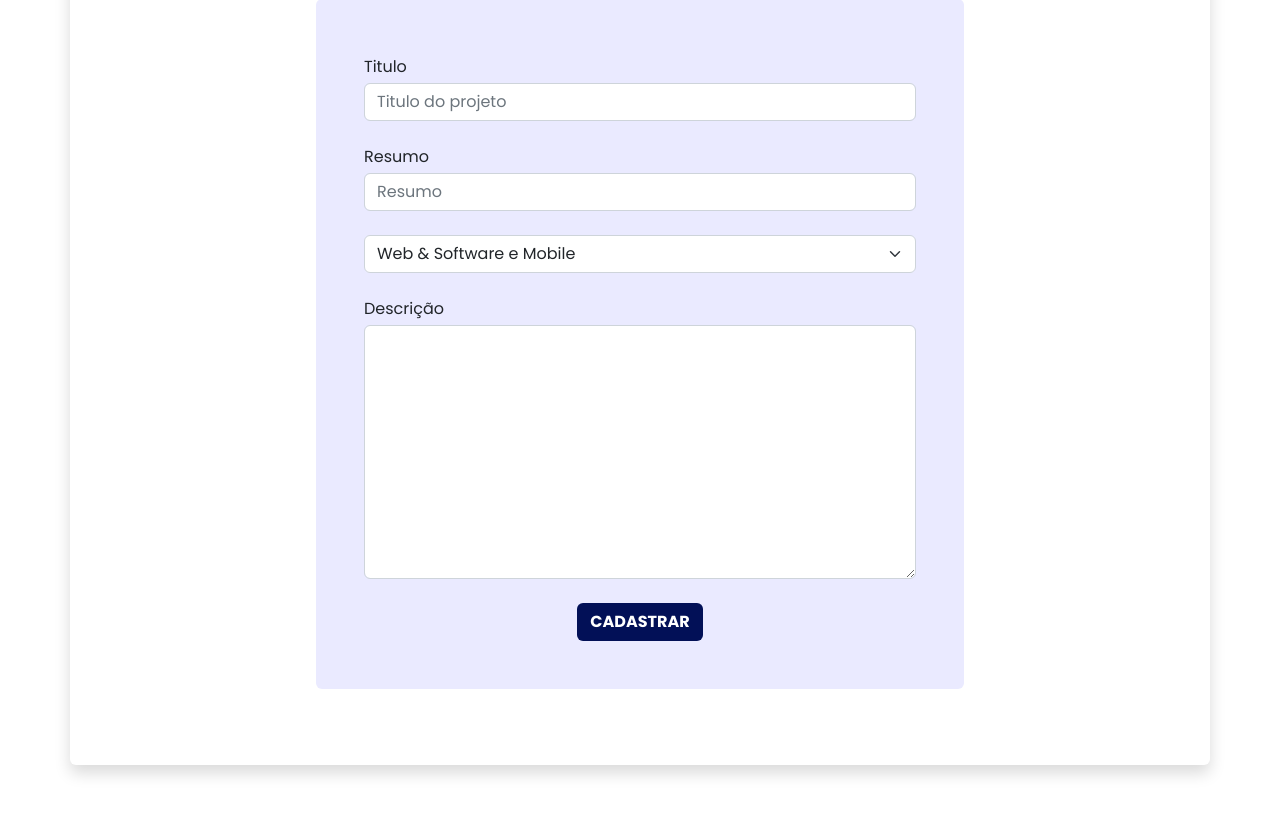
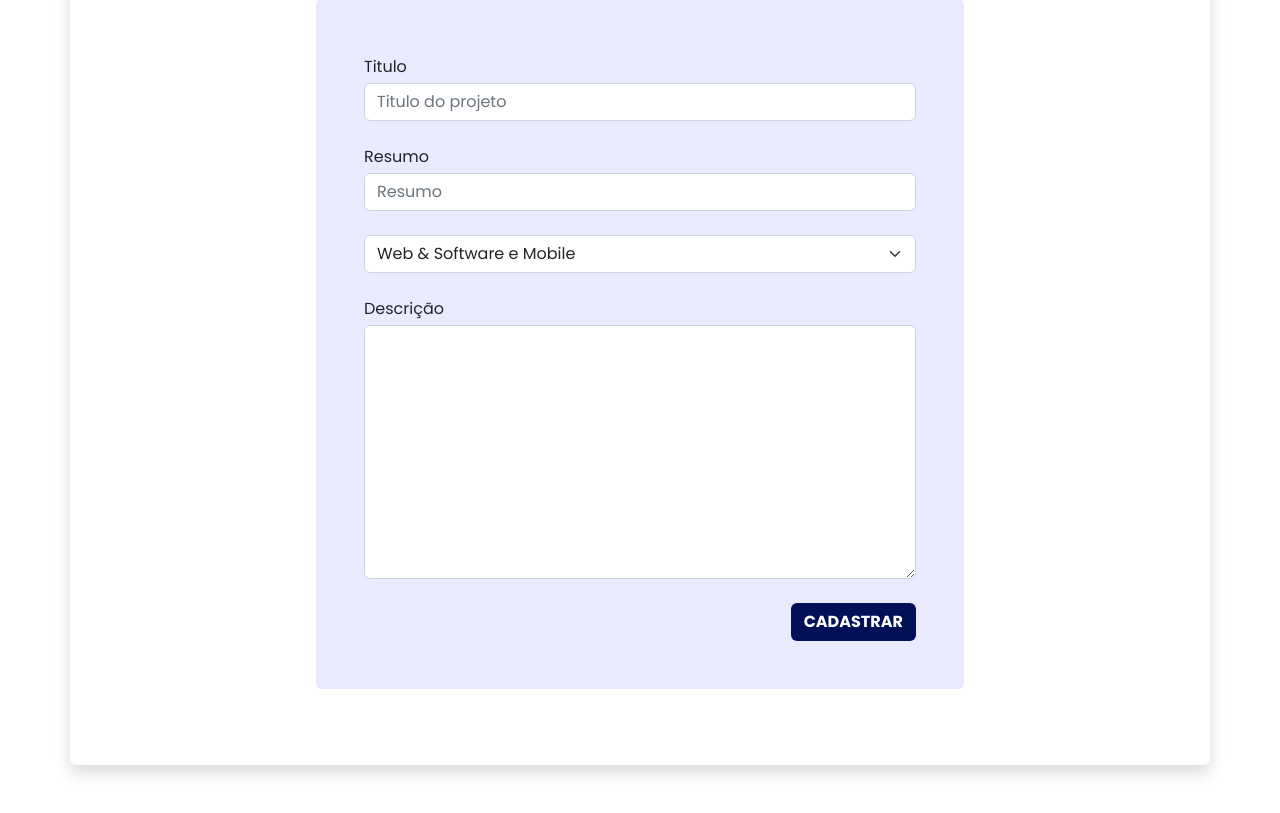
Before and after one commit to Adriel21/projeto_back_end, a PHP site: page /admin/projeto_insere.php in a window 1280 px wide. Shown: the part 197-1010 px from the top of the page. Run offline with PHP 8.4, Linux system fonts and the light colour scheme; data comes from the database, SQL or seed files in the repository; some libraries are stand-ins or nearby versions.

Commit message:
Alinhamento do botão

```diff
--- a/admin/projeto_insere.php
+++ b/admin/projeto_insere.php
@@ -80,7 +80,7 @@ if(isset($_POST['inserir'])) {
 						</textarea>
 					</div>
 
-					<div class="pt-4 text-center">
+					<div class="pt-4 text-end">
                     <button class="botao-feed btn text-white" id="inserir" name="inserir" type="submit">CADASTRAR</button>
                     </div>
 				</form>
```
